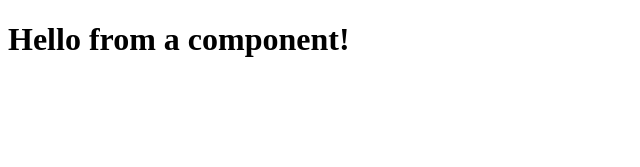
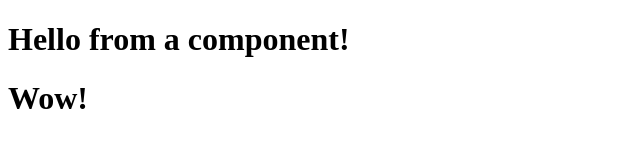
Before and after one commit to SalmaZiady/react-learning-series-2, a React (Vite) app: page / in a window 1280 px wide. Shown: the top 167 px of the page, without its empty margins (0-640 px from the left). Built offline with nearby package versions, Linux system fonts and the light colour scheme.

Commit message:
feat: improve Hello component UI

```diff
--- a/src/components/Hello.jsx
+++ b/src/components/Hello.jsx
@@ -1,4 +1,6 @@
 function Hello(){
-    return <h1>Hello from a component! </h1>
+    return ( <div><h1>Hello from a component! </h1>
+    <h1> Wow! </h1>
+    </div> );
 }
 export default Hello;
```
